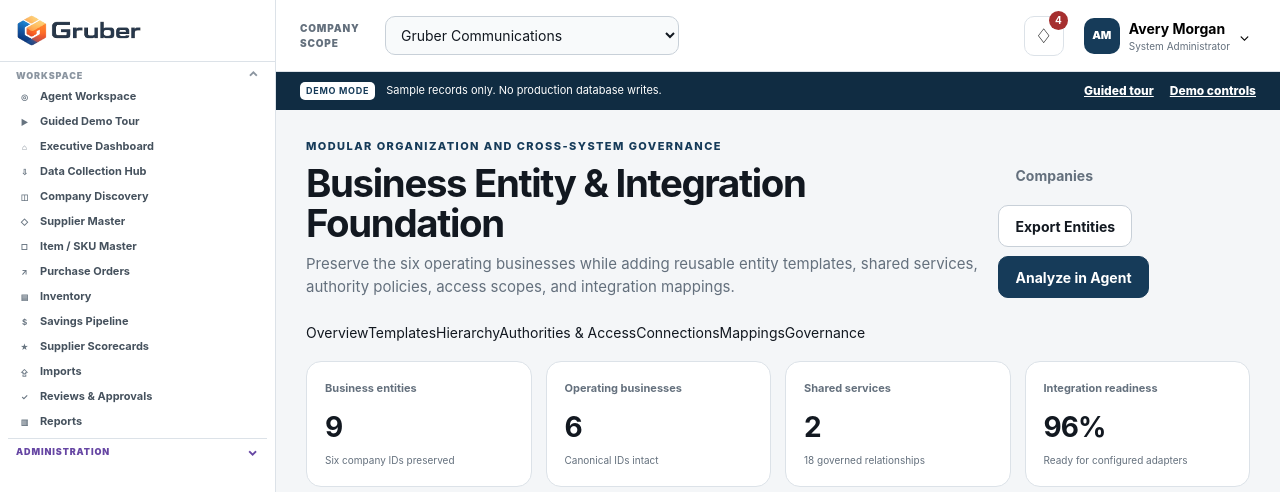
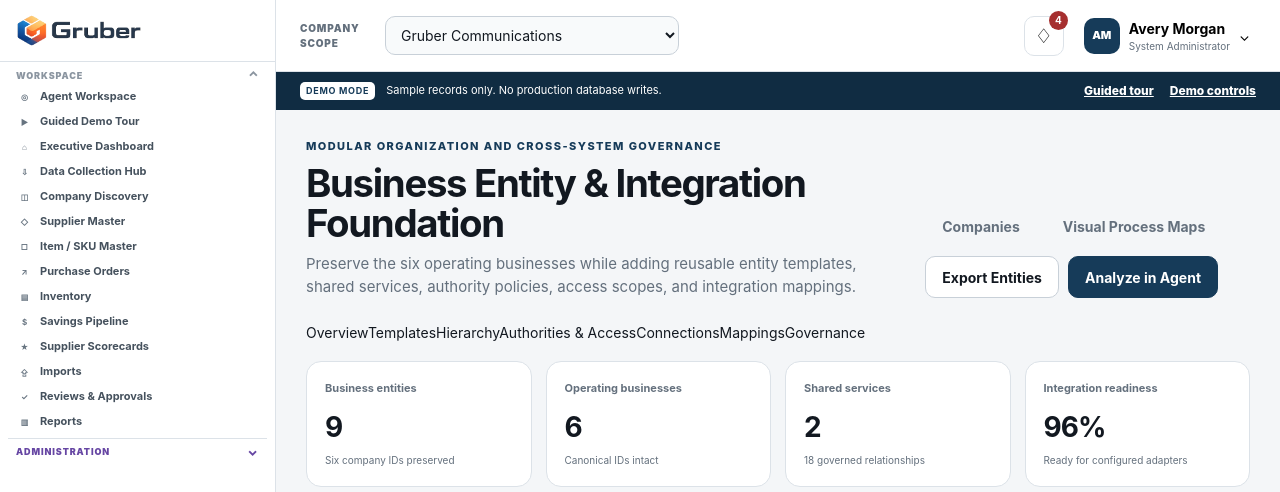
Before and after one commit to bigriversocial74/randomdashboard, a PHP site: page /app/entity-system.php in a window 1280 px wide. Shown: the top 492 px of the page. Run offline with PHP 8.4, Linux system fonts and the light colour scheme; the visitor is signed in with stand-in values (Sample User, id 1).

Commit message:
Link Section 24 entities to visual process maps

```diff
--- a/app/entity-system.php
+++ b/app/entity-system.php
@@ -6,7 +6,7 @@ require_permission('companies.view');
 $tab=query_string('tab','overview');$tabs=['overview'=>'Overview','templates'=>'Templates','hierarchy'=>'Hierarchy','authorities'=>'Authorities & Access','integrations'=>'Connections','mappings'=>'Mappings','governance'=>'Governance'];if(!isset($tabs[$tab]))$tab='overview';
 if(query_string('export')==='csv')entity_system_export_csv();
 $metrics=entity_system_metrics();$readiness=entity_system_readiness();$entities=entity_system_entities();$relationships=entity_system_relationships();$applications=entity_system_applications();$connections=entity_system_connections();$bindings=entity_system_integration_bindings();$mappings=entity_system_external_mappings();$conflicts=entity_system_conflicts();$events=entity_system_events();$authorities=entity_system_authorities();$scopes=entity_system_access_scopes();$selectedTemplate=query_string('template','gruber_shared_services');$preview=entity_system_template_preview($selectedTemplate);
-$actions='<a class="button ghost" href="'.h(app_url('admin/companies.php')).'">Companies</a>';if(can('reports.export'))$actions.='<a class="button secondary" href="'.h(app_url('entity-system.php?export=csv')).'">Export Entities</a>';$actions.='<a class="button primary" href="'.h(app_url('agent.php?prompt='.rawurlencode('Review the Gruber business entity hierarchy, preserved company relationships, shared services, data authorities, access scopes, integration connections, external ID mappings, synchronization events, and unresolved conflicts. Identify structural or integration-readiness gaps without changing canonical transactions.'))).'">Analyze in Agent</a>';
+$actions='<a class="button ghost" href="'.h(app_url('admin/companies.php')).'">Companies</a><a class="button ghost" href="'.h(app_url('process-maps.php')).'">Visual Process Maps</a>';if(can('reports.export'))$actions.='<a class="button secondary" href="'.h(app_url('entity-system.php?export=csv')).'">Export Entities</a>';$actions.='<a class="button primary" href="'.h(app_url('agent.php?prompt='.rawurlencode('Review the Gruber business entity hierarchy, preserved company relationships, shared services, data authorities, access scopes, integration connections, external ID mappings, synchronization events, and unresolved conflicts. Identify structural or integration-readiness gaps without changing canonical transactions.'))).'">Analyze in Agent</a>';
 render_app_start('Business Entity & Integration Foundation','entities','Modular organization and cross-system governance','Preserve the six operating businesses while adding reusable entity templates, shared services, authority policies, access scopes, and integration mappings.',$actions);
 ?>
 <nav class="tab-row" aria-label="Entity workspace sections"><?php foreach($tabs as$key=>$label): ?><a class="<?= $tab===$key?'active':'' ?>" href="<?= h(app_url('entity-system.php?tab='.$key.($key==='templates'?'&template='.rawurlencode($selectedTemplate):''))) ?>"><?= h($label) ?></a><?php endforeach; ?></nav>
```
